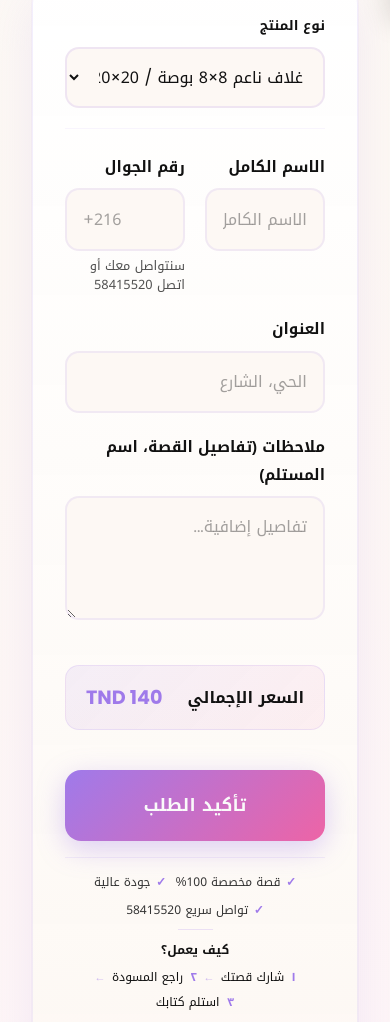
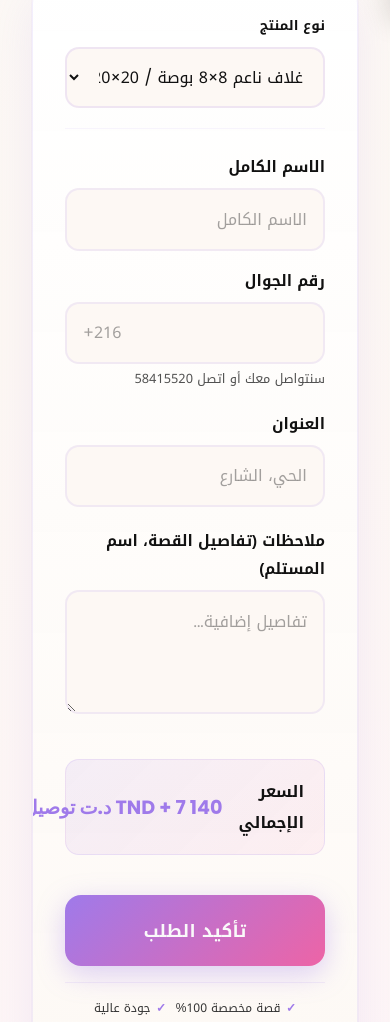
Before and after one commit to NEXESMISSION/layalistoryes, a plain HTML site: page product.html in a window 390 px wide. Shown: the part 821-1843 px from the top of the page. Drawn offline with nearby package versions, Linux system fonts and the light colour scheme.

Commit message:
Form: name and phone one per line; price row shows product + 7 TND delivery = total

```diff
--- a/product.html
+++ b/product.html
@@ -584,7 +584,7 @@
       }
 
       .order-form .form-row {
-        grid-template-columns: 1fr 1fr;
+        grid-template-columns: 1fr;
         gap: 0.85rem;
       }
 
@@ -922,8 +922,8 @@
 
     .order-form .form-row {
       display: grid;
-      grid-template-columns: 1fr 1fr;
-      gap: 1.25rem;
+      grid-template-columns: 1fr;
+      gap: 1rem;
     }
 
     .order-form .field-note {
@@ -1257,7 +1257,7 @@
             </div>
             <div class="form-price-row">
               <span class="form-price-label">السعر الإجمالي</span>
-              <span class="form-price" id="product-price">140 TND</span>
+              <span class="form-price" id="product-price">140 TND + 7 د.ت توصيل = 147 د.ت</span>
             </div>
             <button type="submit" class="submit-btn">تأكيد الطلب</button>
           </form>
@@ -1349,12 +1349,13 @@
       var select = document.getElementById('product-variant');
       var priceEl = document.getElementById('product-price');
       var hiddenVariant = document.getElementById('order-variant');
+      var deliveryTND = 7;
       if (!select || !priceEl) return;
       function updatePrice() {
         var opt = select.options[select.selectedIndex];
-        var price = opt ? opt.getAttribute('value') : '140';
-        var label = opt ? opt.getAttribute('data-label') + ' — ' + price + ' TND' : '140 TND';
-        priceEl.textContent = price + ' TND';
+        var price = opt ? parseInt(opt.getAttribute('value'), 10) : 140;
+        var total = price + deliveryTND;
+        priceEl.textContent = price + ' TND + ' + deliveryTND + ' د.ت توصيل = ' + total + ' د.ت';
         if (hiddenVariant) hiddenVariant.value = opt ? opt.textContent : '';
       }
       select.addEventListener('change', updatePrice);
```
